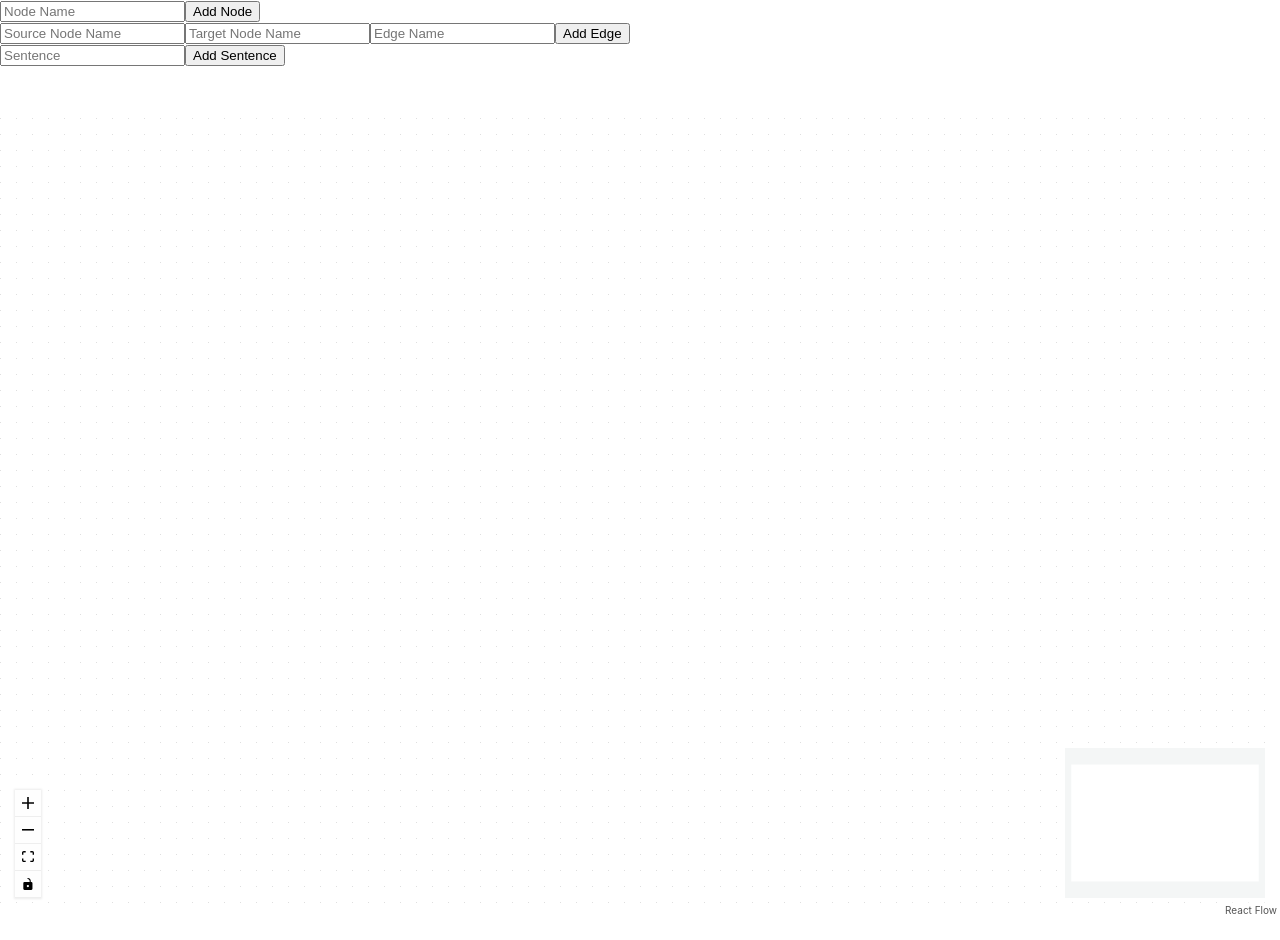
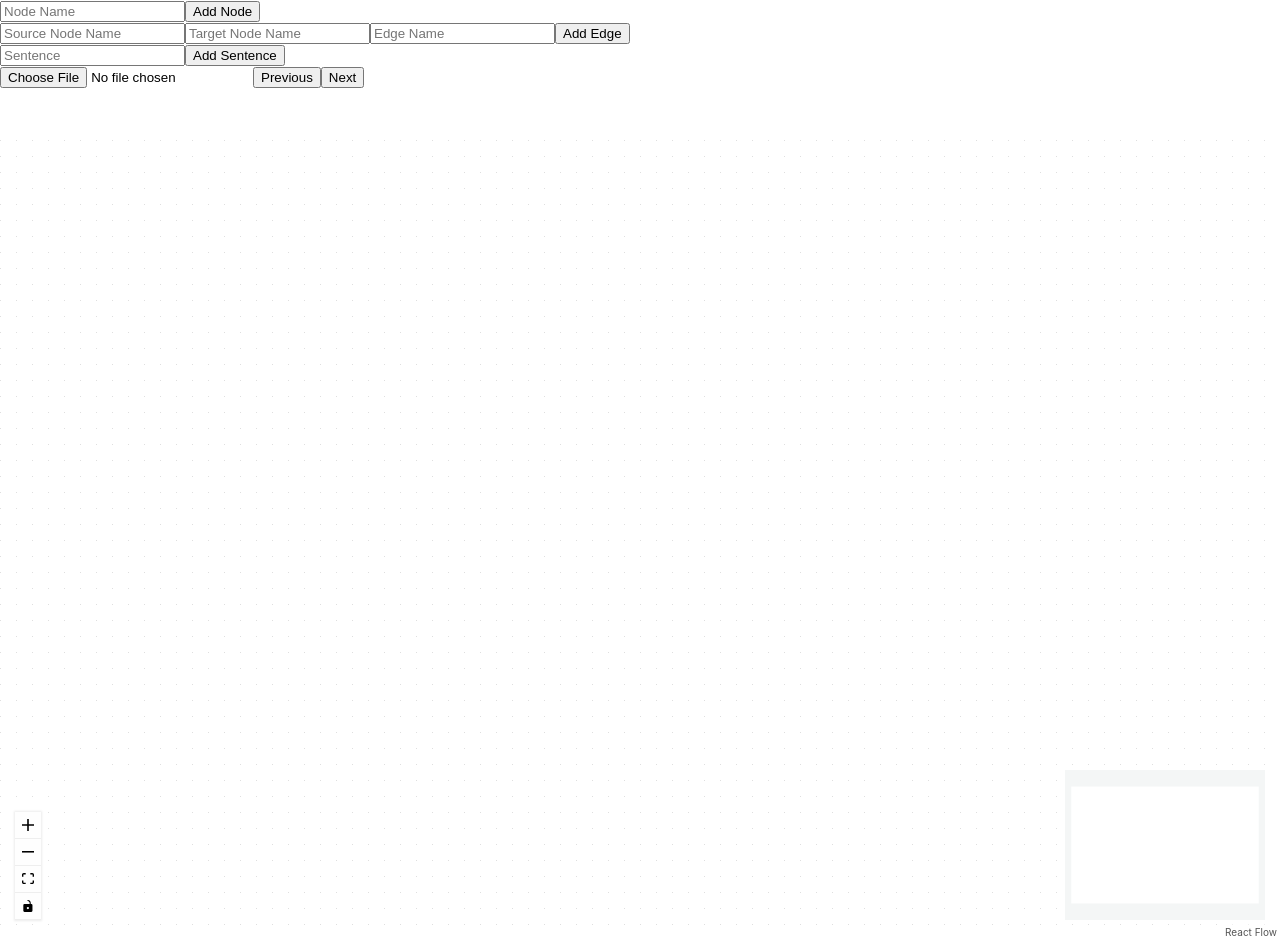
Before and after one commit to eychen2/KGTeller, a React (Create React App) app: page / in a window 1280 px wide. Before the commit the page ends 918 px from the top, so only its background shows below. Built offline with nearby package versions, Linux system fonts and the light colour scheme.

Commit message:
Added button to upload json file and have it display

```diff
--- a/src/App.js
+++ b/src/App.js
@@ -37,6 +37,7 @@ const OverviewFlow = () => {
   const [edges, setEdges, onEdgesChange] = useEdgesState([]);
   const [sentence, setsentence] = useState('');
   const [colors, setcolors] = useState([]);
+
   return (
     <div className = "app">
       <Form elements={nodes} setElements={setNodes} edges={edges} setEdges={setEdges} setsentence={setsentence} setcolors={setcolors}/>
--- a/src/Form.js
+++ b/src/Form.js
@@ -7,13 +7,24 @@ const Form = ({elements,setElements,edges, setEdges, setsentence, setcolors}) =>
     const [sentence_holder, setsentence_holder] = useState('');
     const [temp, settemp]= useState('');
     const [colormap, setcolormap] = useState(new Map())
+    const [edge,setEdge] = useState({source:'', target:'', label:''})
+    const [files, setFiles] = useState("");
+    const [fileindex,setfileindex]= useState(0);
     const colors = ['limegreen','antiquewhite','indianred','darksalmon','red','darkred','pink','hotpink','deeppink','mediumvioletred','tomato','orangered','darkorange','orange','aqua','aquamarine','blue','chocolate','blueviolet','cadetblue','burlywood','chartreuse','cyan','darkcyan','darkblue','darkgoldenrod','darkgrey','darkkhaki','darkslategrey','forestgreen','ivory','lemonchiffon','lime','mediumslateblue','mistyrose','peru','rebeccapurple','rosybrown','seashell','steelblue','tan','teal','thistle','wheat','yellow','silver','blanchedalmond','cornsilk','grey','indigo'];
+    const Reset = () => {
+        setElements([]);
+        setEdges([]);
+        settemp("");
+        setsentence_holder("");
+        setcolormap(colormap.clear());
+        setcolors([]);
+      }
     const addNode = (e) => {
         e.preventDefault();
         var index = elements.findIndex(x=>x.id===node)
         if(index===-1&&node!=='')
         {
-            setElements([...elements, {id: node, data: {label: node},position:{x:1250,y:200}, style:{color: colors[elements.length]}}].sort((a, b) => {
+            setElements([...elements, {id: node, data: {label: node},position:{x:0,y:700}, style:{color: colors[elements.length]}}].sort((a, b) => {
                 return a.id.length - b.id.length;
             }));
             setcolormap(colormap.set(node,colors[elements.length]))
@@ -22,6 +33,9 @@ const Form = ({elements,setElements,edges, setEdges, setsentence, setcolors}) =>
     };
     const addEdge = (e) =>{
         e.preventDefault();
+        setEdge({source: {source}, target: {target},label:{label} })
+    };
+    useEffect(()=> {
         var index = edges.findIndex(x=>(x.source===source && x.target===target))
         console.log(index)
         if(index===-1&&target!==''&&source!==''&&label!=='')
@@ -41,11 +55,7 @@ const Form = ({elements,setElements,edges, setEdges, setsentence, setcolors}) =>
         setsource('');
         settarget('');
         setlabel('');
-    };
-    useEffect(()=> {
-        console.log('reached')
-        setEdges(edges)
-    },[edges])
+    },[edge])
     const addSentence = (e) =>{
         e.preventDefault();
         var temp2 = (" "+temp+" ").toLowerCase();
@@ -99,6 +109,61 @@ const Form = ({elements,setElements,edges, setEdges, setsentence, setcolors}) =>
         setcolors(realcolors);
         setsentence_holder('');
         },[elements,temp]);
+    const handleFile = e => {
+        const fileReader = new FileReader();
+        fileReader.readAsText(e.target.files[0], "UTF-8");
+        fileReader.onload = e => {
+            Reset();
+            setFiles(JSON.parse(e.target.result));
+        };
+    }
+    useEffect(()=> {
+        console.log(fileindex)
+        const current = files[fileindex]
+        console.log(current)
+        if(current)
+        {
+            var tempnodes=[];
+            const length = current.nodes.length
+            let tempcolor= new Map()
+            let y=4;
+            for(var i=0; i<length;++i)
+            {
+                tempnodes.push({id: current.nodes[i], data: {label: current.nodes[i]},position:{x:(-400+200*(i%4)),y:200*y}, style:{color: colors[tempnodes.length]}})
+                if(i%4===3)
+                    y-=1;
+                tempcolor.set(current.nodes[i],colors[tempnodes.length-1])
+            }
+            var tempedges=[];
+            const elength = current.edges.length;
+            for(var i=0; i<elength;++i)
+            {
+                tempedges.push({id: (i).toString(), type: 'smart', source:current.edges[i].source,
+                target:current.edges[i].target, label:current.edges[i].label, markerEnd: {
+                    type: "arrowclosed", color: 'black'
+                  },style: { stroke: 'black' }})
+            }
+            console.log(current.sentence)
+            settemp(current.sentence)
+            setElements(tempnodes.sort((a, b) => {
+                return a.id.length - b.id.length;
+            }))
+            setEdges(tempedges)
+            setcolormap(tempcolor)
+            setsentence(current.sentence)
+        }
+    },[files,fileindex]);
+    const goPrevious= (e) =>{
+        e.preventDefault()
+        if(fileindex>0)
+            setfileindex(fileindex-1);
+
+    };
+    const goNext= (e) =>{
+        e.preventDefault()
+        if(fileindex<files.length-1)
+            setfileindex(fileindex+1);
+    };
     return(
         <form>
             <div>
@@ -116,6 +181,12 @@ const Form = ({elements,setElements,edges, setEdges, setsentence, setcolors}) =>
                 <input type="text" value={sentence_holder} placeholder="Sentence" onChange={(e)=> setsentence_holder(e.target.value)}></input>
             <button onClick={addSentence} className="submitButton" type="submit" > Add Sentence</button>
             </div>
+            <div>
+            <input type="file" onChange={handleFile} />
+            <button onClick={goPrevious} className="submitButton" type="submit" >Previous</button>
+            <button onClick={goNext} className="submitButton" type="submit" >Next</button>
+
+            </div>
         </form>
     )
 }
```
